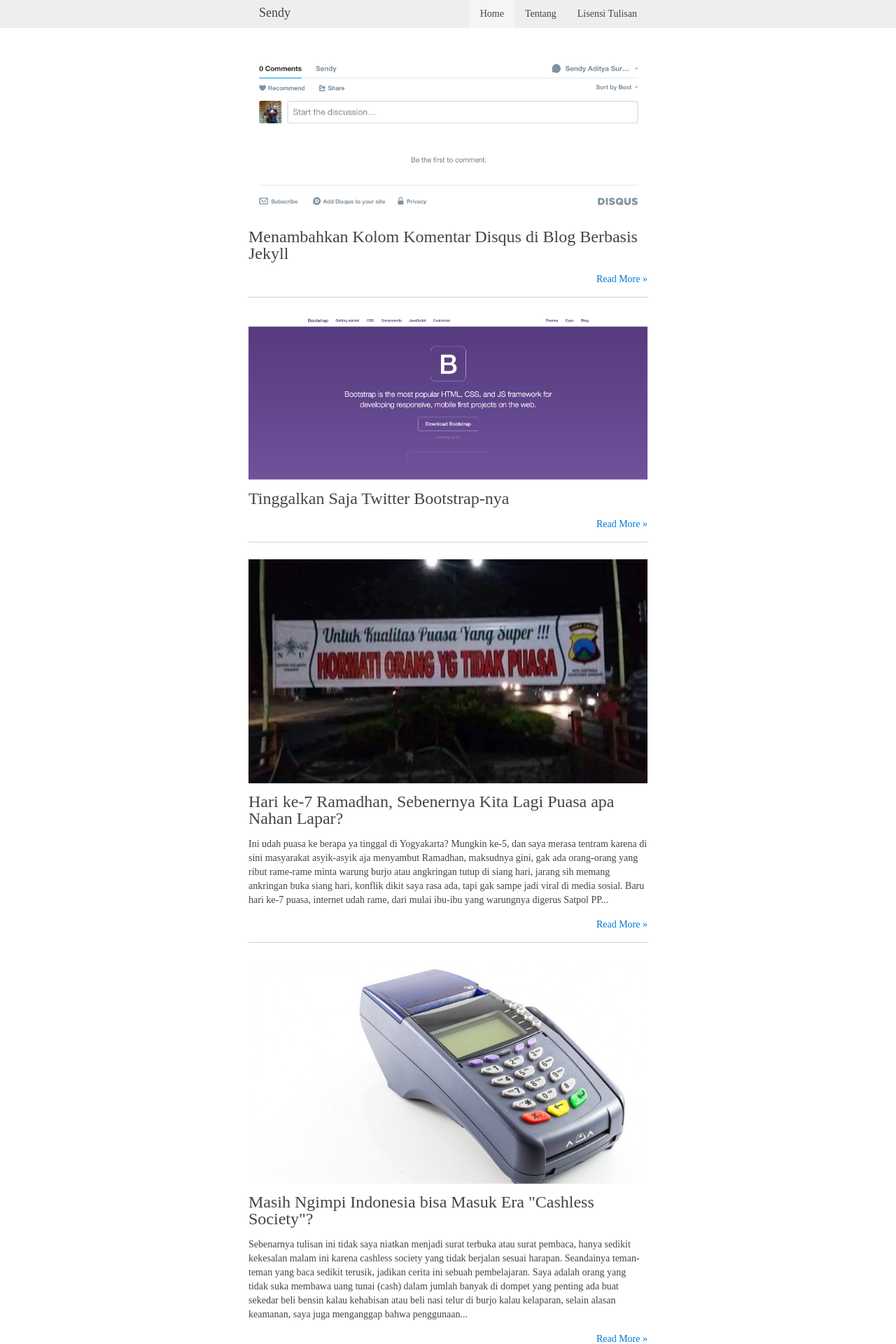
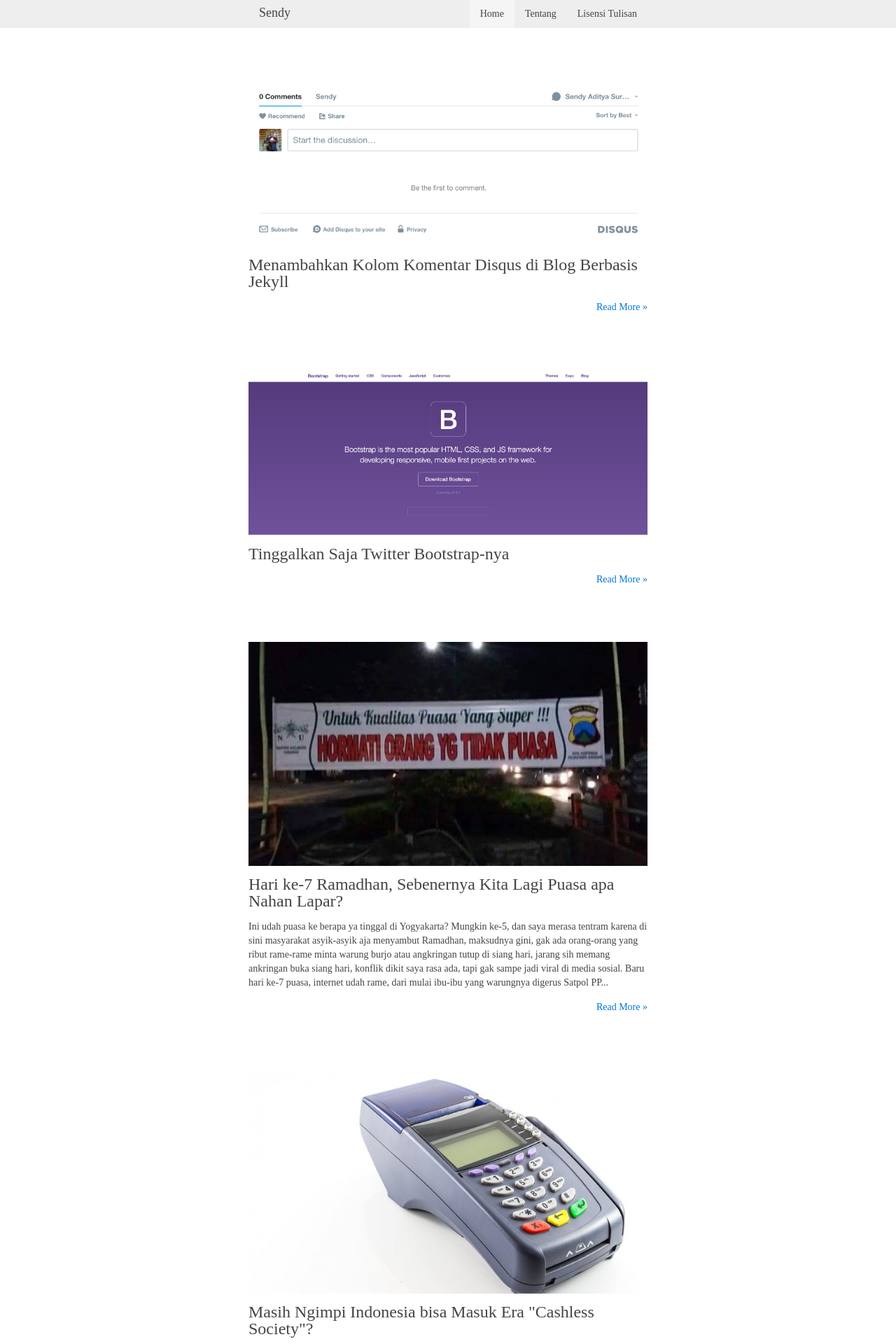
Before and after one commit to sendz/sendz.github.io, a Jekyll site: the page built from index.html, in a window 1280 px wide. Shown: the top 1920 px of the page at 70% size. Built offline with Jekyll 4.4.1, drawn with Linux system fonts in a browser that asks for light colours; nearby versions of some CDN libraries; some web fonts are replaced; the list of posts is cut into pages by our own code.

Commit message:
fix margin of article

```diff
--- a/css/style.css
+++ b/css/style.css
@@ -1,2 +1,2 @@
-@import "https://fonts.googleapis.com/css?family=Droid+Serif";body,h1,h2,h3,h4,h5,h6,.uk-navbar-nav>li>a{font-family:'Droid Serif', serif}@media only screen and (min-width: 993px){.uk-container,.container{width:50%}}img{max-width:100%}.uk-page-footer{background:#1C1C1C;margin-top:20px;padding-top:20px;color:#F2F2F2}.uk-page-footer a,.uk-page-footer h5{color:#F2F2F2}.uk-footer-copyright{background-color:rgba(0,0,0,0.5);height:50px;line-height:50px;overflow:hidden;font-weight:300;color:#F2F2F2}.uk-footer-copyright a,.uk-footer-copyright h5{color:#F2F2F2}.uk-footer-content{margin-bottom:20px}.uk-cover-background{max-height:320px;margin:1em 0em;overflow:hidden;object-position:center;-o-object-position:center}.uk-cover-background>img{width:100%}ul.no-style{margin:0px;padding-left:0px}ul.no-style>li{list-style:none}article{margin:10px 0px;border-bottom:1px solid #d1d1d1}header{margin-bottom:10px}
+@import "https://fonts.googleapis.com/css?family=Droid+Serif";body,h1,h2,h3,h4,h5,h6,.uk-navbar-nav>li>a{font-family:'Droid Serif', serif}@media only screen and (min-width: 993px){.uk-container,.container{width:50%}}img{max-width:100%}.uk-page-footer{background:#1C1C1C;margin-top:20px;padding-top:20px;color:#F2F2F2}.uk-page-footer a,.uk-page-footer h5{color:#F2F2F2}.uk-footer-copyright{background-color:rgba(0,0,0,0.5);height:50px;line-height:50px;overflow:hidden;font-weight:300;color:#F2F2F2}.uk-footer-copyright a,.uk-footer-copyright h5{color:#F2F2F2}.uk-footer-content{margin-bottom:30px}.uk-cover-background{max-height:320px;margin:1em 0em;overflow:hidden;object-position:center;-o-object-position:center}.uk-cover-background>img{width:100%}ul.no-style{margin:0px;padding-left:0px}ul.no-style>li{list-style:none}article{margin:50px 0px}header{margin-bottom:10px}
 /*# sourceMappingURL=style.css.map */
--- a/css/style.scss
+++ b/css/style.scss
@@ -37,7 +37,7 @@ img {
 }
 
 .uk-footer-content {
-  margin-bottom: 20px;
+  margin-bottom: 30px;
 }
 
 .uk-cover-background {
@@ -61,8 +61,7 @@ ul.no-style {
 }
 
 article {
-  margin:10px 0px;
-  border-bottom: 1px solid #d1d1d1;
+  margin:50px 0px;
 }
 
 header {
```
